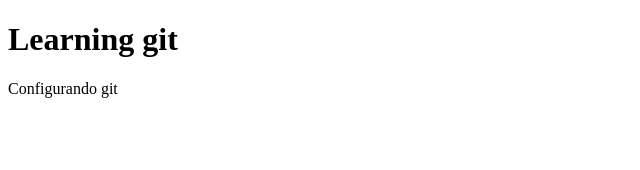
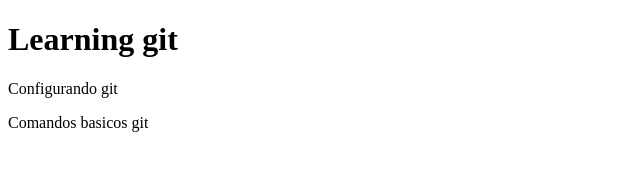
Before and after one commit to Danubiabuba/lab001, a plain HTML site: page index.html in a window 1280 px wide. Shown: the whole page, without its empty margins (0-640 px from the left). Drawn offline with Linux system fonts and the light colour scheme.

Commit message:
add parágrafos comandos git

```diff
--- a/index.html
+++ b/index.html
@@ -9,5 +9,6 @@
 <body>
     <h1>Learning git</h1>
     <p>Configurando git</p>
+    <p>Comandos basicos git</p>
 </body>
 </html>
```
